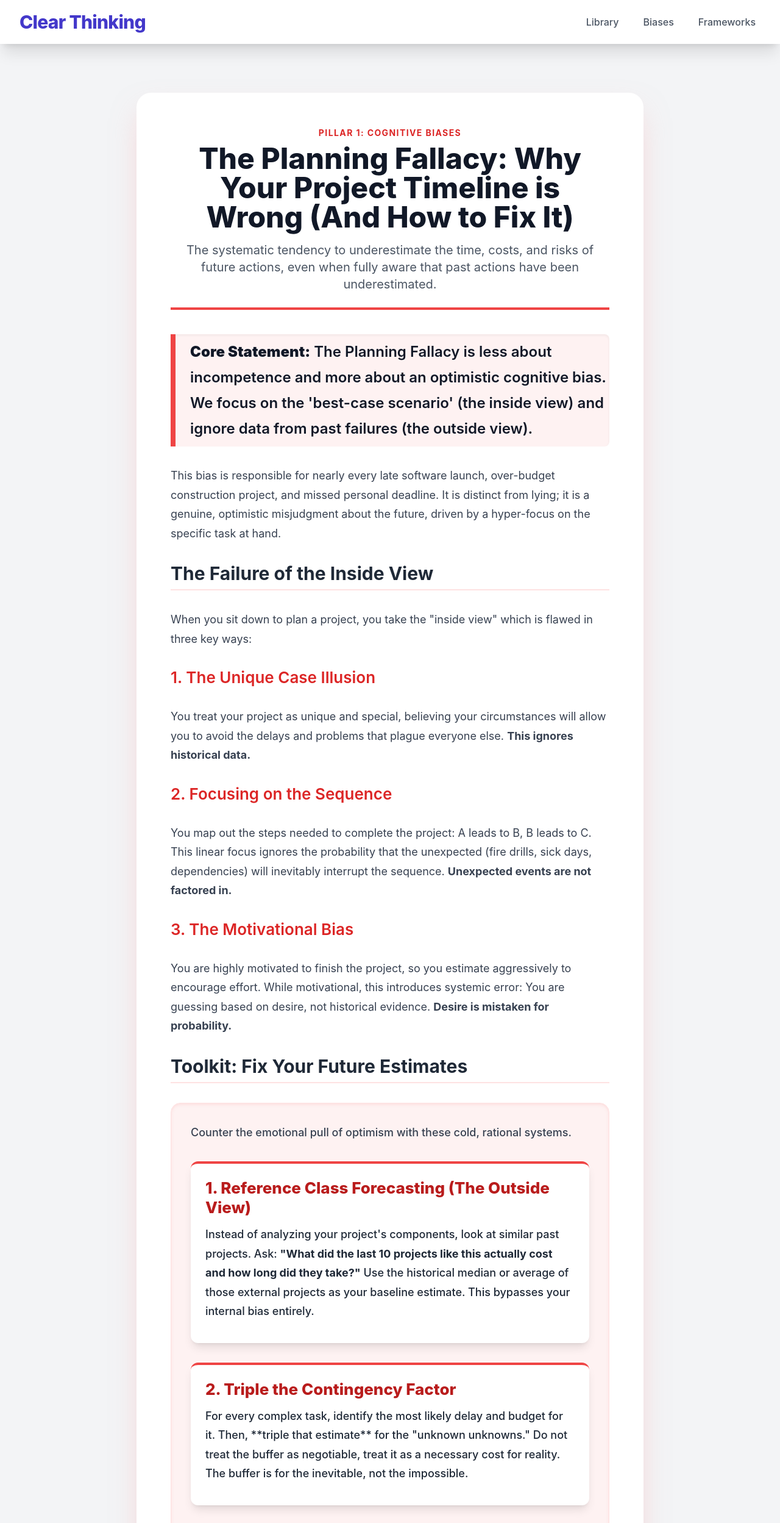
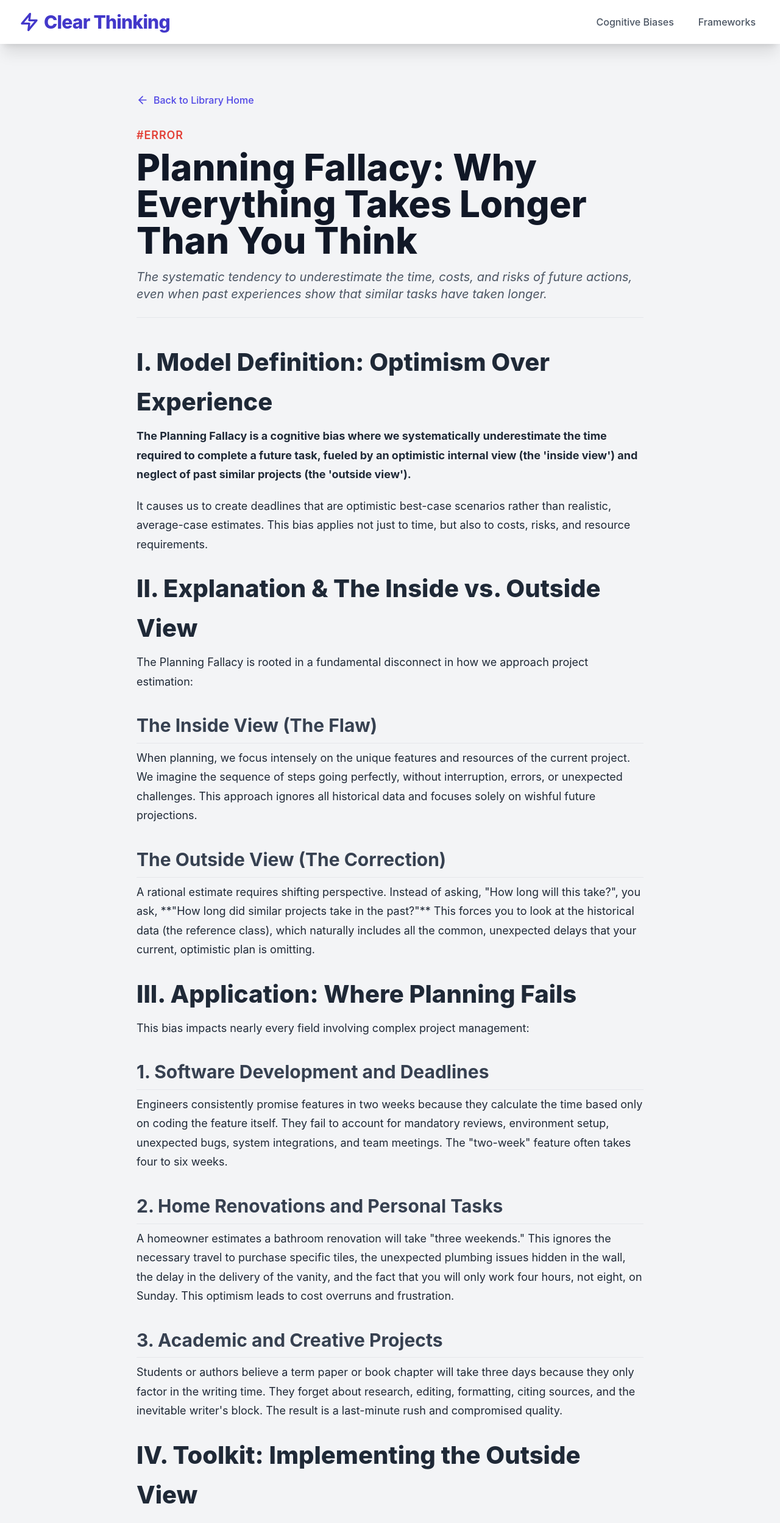
Before and after one commit to toolblaster/ClearThinking.toolblaster.com, a plain HTML site: page articles/biases/the-planning-fallacy-how-to-fix-estimation-errors.html in a window 1280 px wide. Shown: the top 2497 px of the page at 61% size. Drawn offline with nearby package versions, Linux system fonts and the light colour scheme.

Commit message:
Update the-planning-fallacy-how-to-fix-estimation-errors.html

```diff
--- a/articles/biases/the-planning-fallacy-how-to-fix-estimation-errors.html
+++ b/articles/biases/the-planning-fallacy-how-to-fix-estimation-errors.html
@@ -3,15 +3,21 @@
 <head>
     <meta charset="UTF-8">
     <meta name="viewport" content="width=device-width, initial-scale=1.0">
-    <title>Clear Thinking | The Planning Fallacy: A Guide to Project Estimation</title>
+    <title>Planning Fallacy: Why Everything Takes Longer Than You Think | Clear Thinking Library</title>
 
     <!-- 1. Tailwind CSS CDN -->
     <script src="https://cdn.tailwindcss.com"></script>
 
     <!-- 2. Integrated CSS -->
     <style>
-        body { font-family: 'Inter', -apple-system, BlinkMacSystemFont, "Segoe UI", Roboto, "Helvetica Neue", Arial, sans-serif; }
-        /* Mobile menu styles */
+        /* Base body and typography */
+        body {
+            font-family: 'Inter', -apple-system, BlinkMacSystemFont, "Segoe UI", Roboto, "Helvetica Neue", Arial, sans-serif;
+            background-color: #f7f7f7;
+            color: #1f2937;
+        }
+
+        /* Mobile menu styles (copied from index.html) */
         .hamburger {
             cursor: pointer;
             display: flex;
@@ -36,33 +42,67 @@
             transform: rotate(-45deg) translate(5px, -5px);
         }
 
-        /* Article content readability improvements */
+        /* Styling for the main article content: This ensures consistency for h2/h3/p/ul/ol inside the article-content div */
+        .article-content h2 {
+            font-size: 2.5rem; /* text-4xl */
+            font-weight: 800; /* font-extrabold */
+            margin-top: 1.5rem;
+            margin-bottom: 0.5rem;
+            color: #1f2937;
+        }
         .article-content h3 {
-            border-bottom: 2px solid #fee2e2; /* Red-100 equivalent for softer line */
-            padding-bottom: 0.5rem;
-        }
-        .article-content h4 {
-            font-size: 1.625rem;
+            font-size: 1.875rem; /* text-3xl */
+            font-weight: 700; /* font-bold */
+            margin-top: 2rem;
+            margin-bottom: 0.5rem;
+            border-bottom: 1px solid #e5e7eb;
+            padding-bottom: 0.25rem;
+            color: #374151; /* text-gray-700 */
         }
         .article-content p {
-            line-height: 1.75;
+            margin-bottom: 1.25rem;
+            line-height: 1.75; /* leading-relaxed */
+        }
+        .article-content ul, .article-content ol {
+            margin-left: 1.5rem;
+            margin-bottom: 1.25rem;
+            padding-left: 0.5rem;
+        }
+        .article-content ul {
+            list-style-type: disc;
+        }
+        .article-content ol {
+            list-style-type: decimal;
+        }
+        .article-content li {
+            margin-bottom: 0.5rem;
+        }
+        /* Specific styling for the Red Error accent color */
+        .article-tag {
+            color: #E34037; /* Consistent Red accent color for Biases */
         }
     </style>
-    <meta name="description" content="A detailed look at the Planning Fallacy and three actionable techniques to fix project estimation errors, including the use of Reference Class Forecasting.">
+    <meta name="description" content="The tendency to underestimate the time, costs, and risks of future actions, even when past experiences show that similar tasks have taken longer.">
 </head>
 <body class="bg-gray-100 text-gray-800 antialiased">
 
-    <!-- Header & Navigation -->
+    <!-- 1. Header & Navigation (Consistent Across Site) -->
     <header class="bg-white shadow-xl sticky top-0 z-50 transition-all duration-300">
         <div class="max-w-7xl mx-auto px-4 sm:px-6 lg:px-8 py-4 flex justify-between items-center">
-            <h1 class="text-3xl font-extrabold text-indigo-700 tracking-tight">Clear Thinking</h1>
+
+            <!-- Logo Link - Clickable, with Icon, pointing to root directory / -->
+            <a href="/" class="flex items-center space-x-2 text-indigo-700 hover:text-indigo-900 transition duration-150 group">
+                <!-- Icon for Clarity (Zap/Lightning) -->
+                <svg xmlns="http://www.w3.org/2000/svg" width="32" height="32" viewBox="0 0 24 24" fill="none" stroke="currentColor" stroke-width="2.5" stroke-linecap="round" stroke-linejoin="round" class="flex-shrink-0">
+                    <polygon points="13 2 3 14 12 14 11 22 21 10 12 10 13 2"></polygon>
+                </svg>
+                <h1 class="text-3xl font-extrabold tracking-tight">Clear Thinking</h1>
+            </a>
 
             <!-- Desktop Navigation -->
             <nav id="main-nav" class="space-x-6 hidden sm:flex">
-                <!-- Correct path is up two levels to reach the root index.html -->
-                <a href="../../index.html" class="text-gray-600 hover:text-indigo-600 font-medium transition duration-150 p-2 rounded-lg hover:bg-indigo-50">Library</a>
-                <a href="#biases" class="text-gray-600 hover:text-indigo-600 font-medium transition duration-150 p-2 rounded-lg hover:bg-indigo-50">Biases</a>
-                <a href="#frameworks" class="text-gray-600 hover:text-indigo-600 font-medium transition duration-150 p-2 rounded-lg hover:bg-indigo-50">Frameworks</a>
+                <a href="/#biases" class="text-gray-600 hover:text-[#E34037] font-medium transition duration-150 p-2 rounded-lg hover:bg-red-50">Cognitive Biases</a>
+                <a href="/#frameworks" class="text-gray-600 hover:text-indigo-600 font-medium transition duration-150 p-2 rounded-lg hover:bg-indigo-50">Frameworks</a>
             </nav>
 
             <!-- Mobile Hamburger Button -->
@@ -78,97 +118,115 @@
         <!-- Mobile Menu (Hidden by default) -->
         <div id="mobile-menu" class="hidden sm:hidden bg-white shadow-lg border-t border-gray-100 py-4 absolute w-full transition-all duration-300">
             <nav class="flex flex-col space-y-2 px-4">
-                <a href="../../index.html" class="text-gray-700 hover:bg-indigo-50 p-3 rounded-lg font-semibold transition duration-150" onclick="document.getElementById('mobile-menu').classList.add('hidden'); document.getElementById('hamburger-icon').classList.remove('menu-open');">Library</a>
-                <a href="#biases" class="text-gray-700 hover:bg-indigo-50 p-3 rounded-lg font-semibold transition duration-150" onclick="document.getElementById('mobile-menu').classList.add('hidden'); document.getElementById('hamburger-icon').classList.remove('menu-open');">Biases</a>
-                <a href="#frameworks" class="text-gray-700 hover:bg-indigo-50 p-3 rounded-lg font-semibold transition duration-150" onclick="document.getElementById('mobile-menu').classList.add('hidden'); document.getElementById('hamburger-icon').classList.remove('menu-open');">Frameworks</a>
+                <a href="/#biases" class="text-gray-700 hover:bg-red-50 p-3 rounded-lg font-semibold transition duration-150" onclick="document.getElementById('mobile-menu').classList.add('hidden'); document.getElementById('hamburger-icon').classList.remove('menu-open');">Cognitive Biases</a>
+                <a href="/#frameworks" class="text-gray-700 hover:bg-indigo-50 p-3 rounded-lg font-semibold transition duration-150" onclick="document.getElementById('mobile-menu').classList.add('hidden'); document.getElementById('hamburger-icon').classList.remove('menu-open');">Frameworks</a>
             </nav>
         </div>
     </header>
 
-    <!-- Main Content Area: Article -->
+    <!-- 2. Main Article Content Area -->
     <main class="max-w-4xl mx-auto px-4 sm:px-6 lg:px-8 py-12 sm:py-20">
-        <article class="bg-white p-6 sm:p-10 md:p-14 rounded-3xl shadow-2xl shadow-red-300/50">
 
-            <!-- Article Header -->
-            <header class="mb-10 border-b-4 border-red-500 pb-6 text-center">
-                <p class="text-sm font-bold text-red-600 uppercase tracking-widest mb-2">Pillar 1: Cognitive Biases</p>
-                <h2 class="text-4xl sm:text-5xl font-extrabold text-gray-900 mt-2 leading-tight">The Planning Fallacy: Why Your Project Timeline is Wrong (And How to Fix It)</h2>
-                <p class="text-xl text-gray-600 mt-4 max-w-2xl mx-auto">The systematic tendency to underestimate the time, costs, and risks of future actions, even when fully aware that past actions have been underestimated.</p>
-            </header>
+        <!-- Breadcrumb / Back Link -->
+        <div class="mb-8">
+             <a href="/" class="text-indigo-600 hover:text-indigo-800 flex items-center space-x-2 font-medium">
+                <svg xmlns="http://www.w3.org/2000/svg" width="20" height="20" viewBox="0 0 24 24" fill="none" stroke="currentColor" stroke-width="2" stroke-linecap="round" stroke-linejoin="round" class="w-5 h-5">
+                    <path d="M19 12H5"></path>
+                    <path d="M12 19l-7-7 7-7"></path>
+                </svg>
+                <span>Back to Library Home</span>
+             </a>
+        </div>
 
-            <!-- Full article content -->
-            <section class="article-content space-y-8 text-gray-700 text-lg leading-relaxed max-w-3xl mx-auto">
+        <!-- Article Hero/Metadata -->
+        <header class="mb-10 pb-6 border-b border-gray-200">
+            <p class="text-lg font-semibold article-tag uppercase tracking-wider mb-2">#Error</p>
+            <h1 class="text-5xl md:text-6xl font-extrabold text-gray-900 leading-tight mb-4">Planning Fallacy: Why Everything Takes Longer Than You Think</h1>
+            <p class="text-xl text-gray-600 italic">The systematic tendency to underestimate the time, costs, and risks of future actions, even when past experiences show that similar tasks have taken longer.</p>
+        </header>
 
-                <!-- Core Statement -->
-                <p class="text-2xl font-semibold text-gray-900 border-l-8 border-red-500 pl-6 py-2 bg-red-50 rounded-r-lg shadow-inner">
-                    <strong>Core Statement:</strong> The Planning Fallacy is less about incompetence and more about an optimistic cognitive bias. We focus on the 'best-case scenario' (the inside view) and ignore data from past failures (the outside view).
-                </p>
+        <!-- Article Body - ADD ALL ARTICLE TEXT CONTENT HERE -->
+        <div class="article-content text-lg leading-relaxed text-gray-800">
 
-                <p>This bias is responsible for nearly every late software launch, over-budget construction project, and missed personal deadline. It is distinct from lying; it is a genuine, optimistic misjudgment about the future, driven by a hyper-focus on the specific task at hand.</p>
+            <h2>I. Model Definition: Optimism Over Experience</h2>
 
-                <h3 class="text-3xl font-bold text-gray-800 mt-12 mb-4">The Failure of the Inside View</h3>
-                <p>When you sit down to plan a project, you take the "inside view" which is flawed in three key ways:</p>
+            <p><strong>The Planning Fallacy is a cognitive bias where we systematically underestimate the time required to complete a future task, fueled by an optimistic internal view (the 'inside view') and neglect of past similar projects (the 'outside view').</strong></p>
 
-                <h4 class="text-2xl font-semibold text-red-600 mb-2">1. The Unique Case Illusion</h4>
-                <p>You treat your project as unique and special, believing your circumstances will allow you to avoid the delays and problems that plague everyone else. <strong>This ignores historical data.</strong></p>
+            <p>It causes us to create deadlines that are optimistic best-case scenarios rather than realistic, average-case estimates. This bias applies not just to time, but also to costs, risks, and resource requirements.</p>
 
-                <h4 class="text-2xl font-semibold text-red-600 mt-8 mb-2">2. Focusing on the Sequence</h4>
-                <p>You map out the steps needed to complete the project: A leads to B, B leads to C. This linear focus ignores the probability that the unexpected (fire drills, sick days, dependencies) will inevitably interrupt the sequence. <strong>Unexpected events are not factored in.</strong></p>
+            <h2>II. Explanation & The Inside vs. Outside View</h2>
 
-                <h4 class="text-2xl font-semibold text-red-600 mt-8 mb-2">3. The Motivational Bias</h4>
-                <p>You are highly motivated to finish the project, so you estimate aggressively to encourage effort. While motivational, this introduces systemic error: You are guessing based on desire, not historical evidence. <strong>Desire is mistaken for probability.</strong></p>
+            <p>The Planning Fallacy is rooted in a fundamental disconnect in how we approach project estimation:</p>
 
-                <h3 class="text-3xl font-bold text-gray-800 mt-12 mb-6 border-b-0">Toolkit: Fix Your Future Estimates</h3>
+            <h3>The Inside View (The Flaw)</h3>
+            <p>When planning, we focus intensely on the unique features and resources of the current project. We imagine the sequence of steps going perfectly, without interruption, errors, or unexpected challenges. This approach ignores all historical data and focuses solely on wishful future projections.</p>
 
-                <!-- Toolkit Container -->
-                <div class="bg-red-50 p-8 rounded-2xl shadow-inner shadow-red-200/50 space-y-8 border border-red-100">
-                    <p class="text-lg font-medium text-gray-700">Counter the emotional pull of optimism with these cold, rational systems.</p>
+            <h3>The Outside View (The Correction)</h3>
+            <p>A rational estimate requires shifting perspective. Instead of asking, "How long will this take?", you ask, **"How long did similar projects take in the past?"** This forces you to look at the historical data (the reference class), which naturally includes all the common, unexpected delays that your current, optimistic plan is omitting.</p>
 
-                    <!-- Toolkit Item 1 -->
-                    <div class="bg-white p-6 rounded-xl shadow-lg border-t-4 border-red-500 transition hover:shadow-xl">
-                        <h4 class="text-2xl font-extrabold text-red-700 mb-3">1. Reference Class Forecasting (The Outside View)</h4>
-                        <p class="mb-3 font-medium text-gray-800">Instead of analyzing your project's components, look at similar past projects. Ask: <strong>"What did the last 10 projects like this actually cost and how long did they take?"</strong> Use the historical median or average of those external projects as your baseline estimate. This bypasses your internal bias entirely.</p>
-                    </div>
+            <h2>III. Application: Where Planning Fails</h2>
 
-                    <!-- Toolkit Item 2 -->
-                    <div class="bg-white p-6 rounded-xl shadow-lg border-t-4 border-red-500 transition hover:shadow-xl">
-                        <h4 class="text-2xl font-extrabold text-red-700 mb-3">2. Triple the Contingency Factor</h4>
-                        <p class="mb-3 font-medium text-gray-800">For every complex task, identify the most likely delay and budget for it. Then, **triple that estimate** for the "unknown unknowns." Do not treat the buffer as negotiable, treat it as a necessary cost for reality. The buffer is for the inevitable, not the impossible.</p>
-                    </div>
+            <p>This bias impacts nearly every field involving complex project management:</p>
 
-                    <!-- Toolkit Item 3 -->
-                    <div class="bg-white p-6 rounded-xl shadow-lg border-t-4 border-red-500 transition hover:shadow-xl">
-                        <h4 class="text-2xl font-extrabold text-red-700 mb-3">3. Define the Done State (First and Last)</h4>
-                        <p class="mb-3 font-medium text-gray-800">The first task when starting a project is to write the single-sentence definition of **"What does 100% complete look like?"** This prevents scope creep (the hidden killer of timelines) by creating a non-negotiable finish line. If a task is not necessary for the 'done state', it is a distraction.</p>
-                    </div>
-                </div>
+            <h3>1. Software Development and Deadlines</h3>
+            <p>Engineers consistently promise features in two weeks because they calculate the time based only on coding the feature itself. They fail to account for mandatory reviews, environment setup, unexpected bugs, system integrations, and team meetings. The "two-week" feature often takes four to six weeks.</p>
 
-                <p class="pt-8 border-t border-gray-200 mt-12 text-center text-xl font-medium text-gray-600">
-                    A good estimate isn't one that feels right; it's one that is proven by history.
-                </p>
+            <h3>2. Home Renovations and Personal Tasks</h3>
+            <p>A homeowner estimates a bathroom renovation will take "three weekends." This ignores the necessary travel to purchase specific tiles, the unexpected plumbing issues hidden in the wall, the delay in the delivery of the vanity, and the fact that you will only work four hours, not eight, on Sunday. This optimism leads to cost overruns and frustration.</p>
 
-            </section>
-        </article>
+            <h3>3. Academic and Creative Projects</h3>
+            <p>Students or authors believe a term paper or book chapter will take three days because they only factor in the writing time. They forget about research, editing, formatting, citing sources, and the inevitable writer's block. The result is a last-minute rush and compromised quality.</p>
+
+            <h2>IV. Toolkit: Implementing the Outside View</h2>
+
+            <p>To overcome the innate optimism of the Planning Fallacy, you must institutionalize the outside view into your process.</p>
+
+            <h3>1. Reference Class Forecasting</h3>
+            <p>Before creating a single task list, identify the **reference class** (the category of similar past projects). Then, determine the **average completion time** for that class. Your baseline estimate should be the historical average, not your hopeful projection.</p>
+            <ul>
+                <li>Example: "In our company, similar mid-sized software integrations take an average of 90 days." Start your planning from 90 days, not the 45 days your optimistic colleague suggested.</li>
+            </ul>
+
+            <h3>2. The "Murphy's Law Multiplier"</h3>
+            <p>A simple, non-negotiable step: **multiply your final inside-view estimate by 1.5 to 2.0.** This multiplier accounts for the unpredictable, inevitable failures and interruptions that every project encounters.</p>
+            <ul>
+                <li>If your optimistic plan says 10 days, schedule 15 to 20 days. This buffer will save your reputation and reduce stress when the inevitable scope creep or technical hurdle occurs.</li>
+            </ul>
+
+            <h3>3. Deconstruct and Challenge</h3>
+            <p>Break the project down into the smallest possible tasks (less than 4 hours each). Then, have a skeptical colleague or team member review your list. Their task is to point out all the invisible dependencies, risks, and missing steps your optimistic brain ignored.</p>
+            <ul>
+                <li>Ask: "Where did I assume a perfect hand-off?" or "What is the single highest-risk dependency I haven't scheduled?"</li>
+            </ul>
+
+            <p>Accurate planning is not about hoping for the best; it's about systematically preparing for the average. By utilizing the outside view, you can finally create reliable, realistic project schedules.</p>
+
+        </div>
+        <!-- Article Body - END -->
+
     </main>
 
-    <!-- Footer -->
-    <footer class="bg-gray-900 mt-20">
-        <div class="max-w-7xl mx-auto py-10 px-4 sm:px-6 lg:px-8 text-center text-gray-400">
-            <p class="text-lg font-semibold text-white">&copy; <span id="current-year-planning"></span> Clear Thinking | A Toolblaster Sub-Brand.</p>
-            <p class="mt-2 text-sm text-gray-500">A timeless library built with Custom HTML, Tailwind, and Clear Thinking.</p>
+    <!-- 3. Footer (Consistent Across Site) -->
+    <footer class="bg-white shadow-2xl shadow-indigo-300/60 mt-20 border-t border-indigo-400">
+        <div class="max-w-7xl mx-auto py-6 px-4 sm:px-6 lg:px-8 text-center">
+            <p class="text-lg font-semibold text-gray-900">
+                &copy; <span id="current-year"></span> Clear Thinking Library |
+                <a href="https://toolblaster.com" target="_blank" class="text-indigo-600 hover:text-indigo-800 transition duration-150 font-bold">Toolblaster.com</a>
+            </p>
+            <p class="mt-1 text-sm text-gray-600">A curated collection of essential mental models and biases for better decision-making.</p>
         </div>
     </footer>
 
-    <!-- 3. Integrated JavaScript -->
+    <!-- 4. Integrated JavaScript (Consistent Across Site) -->
     <script>
         // Logic for Footer Year Update
         document.addEventListener('DOMContentLoaded', () => {
-            const yearSpan = document.getElementById('current-year-planning');
+            const yearSpan = document.getElementById('current-year');
             if (yearSpan) {
                 yearSpan.textContent = new Date().getFullYear();
             }
 
-            // Logic for Mobile Menu Toggle (Reused across all articles)
+            // Logic for Mobile Menu Toggle
             const menuToggle = document.getElementById('menu-toggle');
             const mobileMenu = document.getElementById('mobile-menu');
             const hamburgerIcon = document.getElementById('hamburger-icon');
@@ -177,14 +235,6 @@
                 menuToggle.addEventListener('click', () => {
                     const isHidden = mobileMenu.classList.toggle('hidden');
                     hamburgerIcon.classList.toggle('menu-open', !isHidden);
-
-                    // Close menu if a link is clicked
-                    mobileMenu.querySelectorAll('a').forEach(link => {
-                        link.addEventListener('click', () => {
-                            mobileMenu.classList.add('hidden');
-                            hamburgerIcon.classList.remove('menu-open');
-                        });
-                    });
                 });
             }
         });
```
